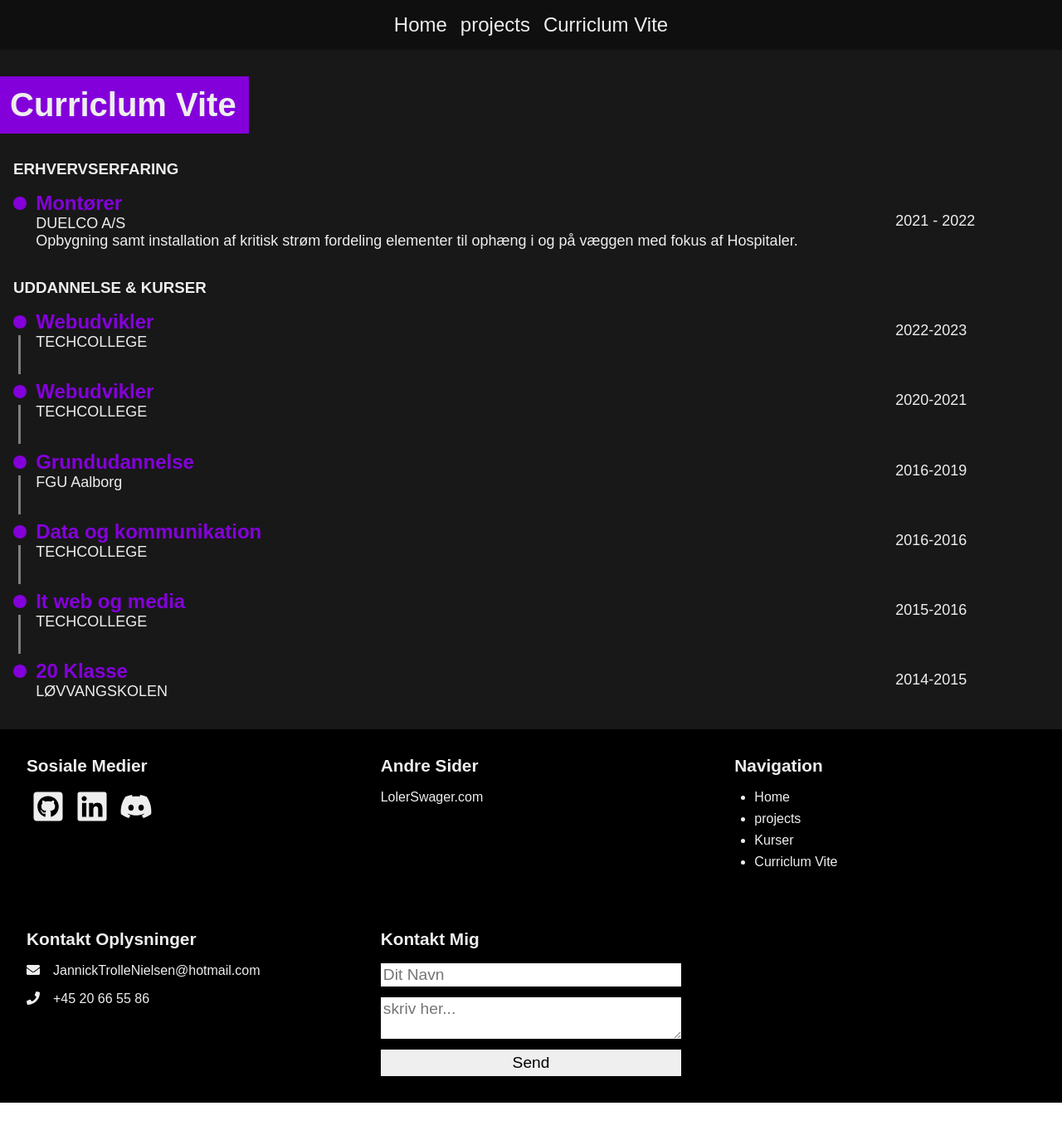
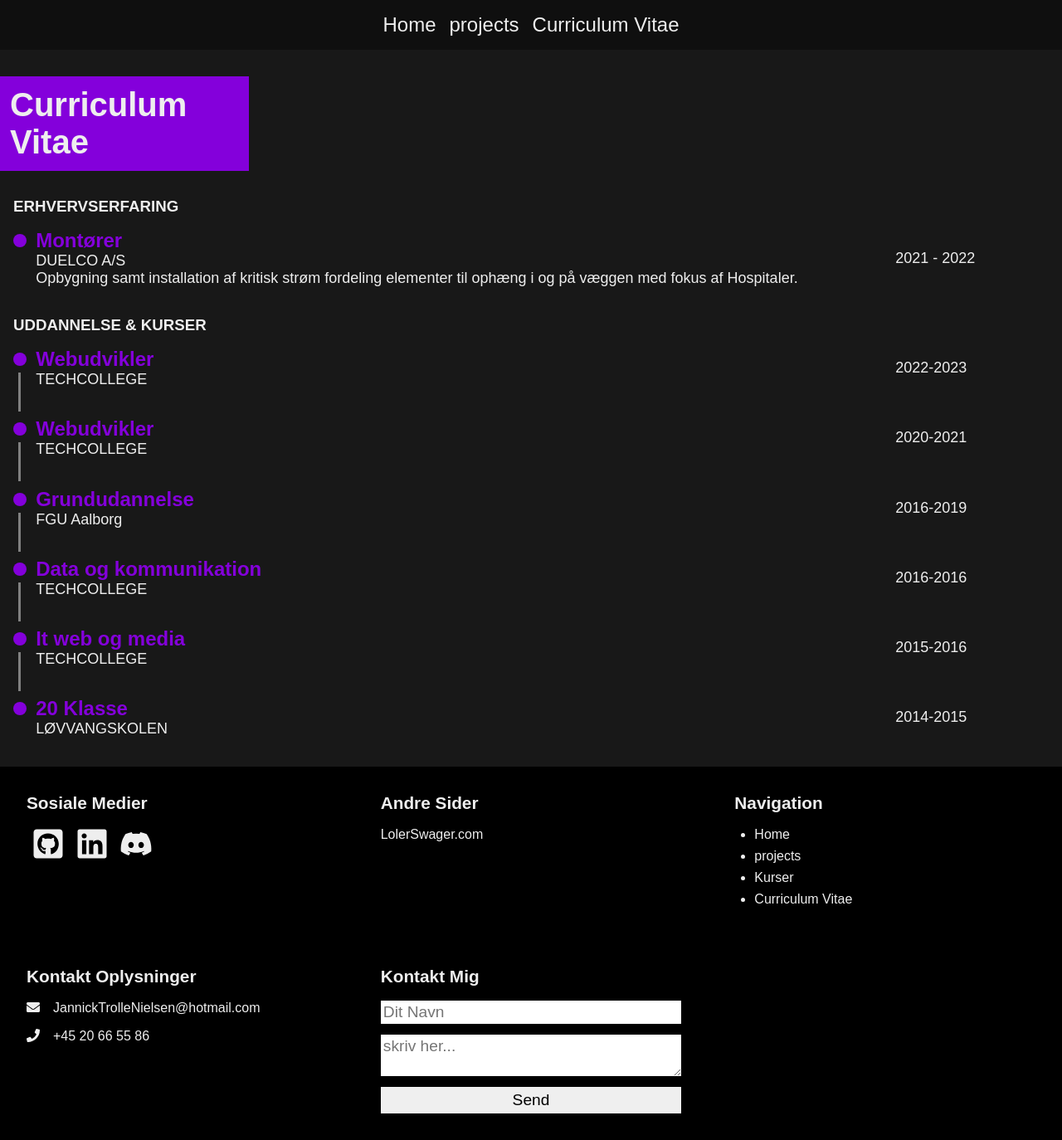
Before and after one commit to LolerSwager/portfolie-2023-react, a React (Create React App) app: page /cv in a window 1280 px wide. Shown: the whole page at 83% size. Before the commit the page ends 1329 px from the top, so only its background shows below. Built offline with nearby package versions, Linux system fonts and the light colour scheme.

Commit message:
dv update

```diff
--- a/src/App.js
+++ b/src/App.js
@@ -6,13 +6,13 @@ import { BrowserRouter } from "react-router-dom"
 
 export default function App() {
     return (
-        <STyledApp>
-            <BrowserRouter>
+        <BrowserRouter>
+            <STyledApp>
                 <Header />
                 <AppRouter />
                 <Footer />
-            </BrowserRouter>
-        </STyledApp>
+            </STyledApp>
+        </BrowserRouter>
     )
 }
 
--- a/src/Components/Footer/Footer.jsx
+++ b/src/Components/Footer/Footer.jsx
@@ -28,7 +28,12 @@ export default function Footer() {
             <section>
                 <h4>Andre Sider</h4>
                 <div className="Outgoing-links">
-                    <a href="https://www.lolerswager.com/" target="_blank" rel="noreferrer" title="en hjemmeside til game tools">
+                    <a
+                        href="https://www.lolerswager.com/"
+                        target="_blank"
+                        rel="noreferrer"
+                        title="en hjemmeside til game tools"
+                    >
                         LolerSwager.com
                     </a>
                 </div>
@@ -46,7 +51,7 @@ export default function Footer() {
                         <Link to="kurser">Kurser</Link>
                     </li>
                     <li>
-                        <Link to="cv">Curriclum Vite</Link>
+                        <Link to="cv">Curriculum Vitae</Link>
                     </li>
                 </ul>
             </section>
@@ -55,7 +60,10 @@ export default function Footer() {
                 <ul className="Contact-info">
                     <li>
                         <FaEnvelope />
-                        <p onClick={() => (window.location = "mailto:JannickTrolleNielsen@hotmail.com")} title="Skriv mig en mail">
+                        <p
+                            onClick={() => (window.location = "mailto:JannickTrolleNielsen@hotmail.com")}
+                            title="Skriv mig en mail"
+                        >
                             JannickTrolleNielsen@hotmail.com
                         </p>
                     </li>
--- a/src/Components/Header/Header.jsx
+++ b/src/Components/Header/Header.jsx
@@ -13,7 +13,7 @@ export default function Header() {
                         <Link to="projects">projects</Link>
                     </li>
                     <li>
-                        <Link to="cv">Curriclum Vite</Link>
+                        <Link to="cv">Curriculum Vitae</Link>
                     </li>
                 </ul>
             </nav>
--- a/src/Pages/cv.jsx
+++ b/src/Pages/cv.jsx
@@ -4,7 +4,7 @@ export default function Cv() {
     return (
         <main>
             <StyledList>
-                <h1>Curriclum Vite</h1>
+                <h1>Curriculum Vitae</h1>
                 <section>
                     <h3>ERHVERVSERFARING</h3>
                     <ul>
```
